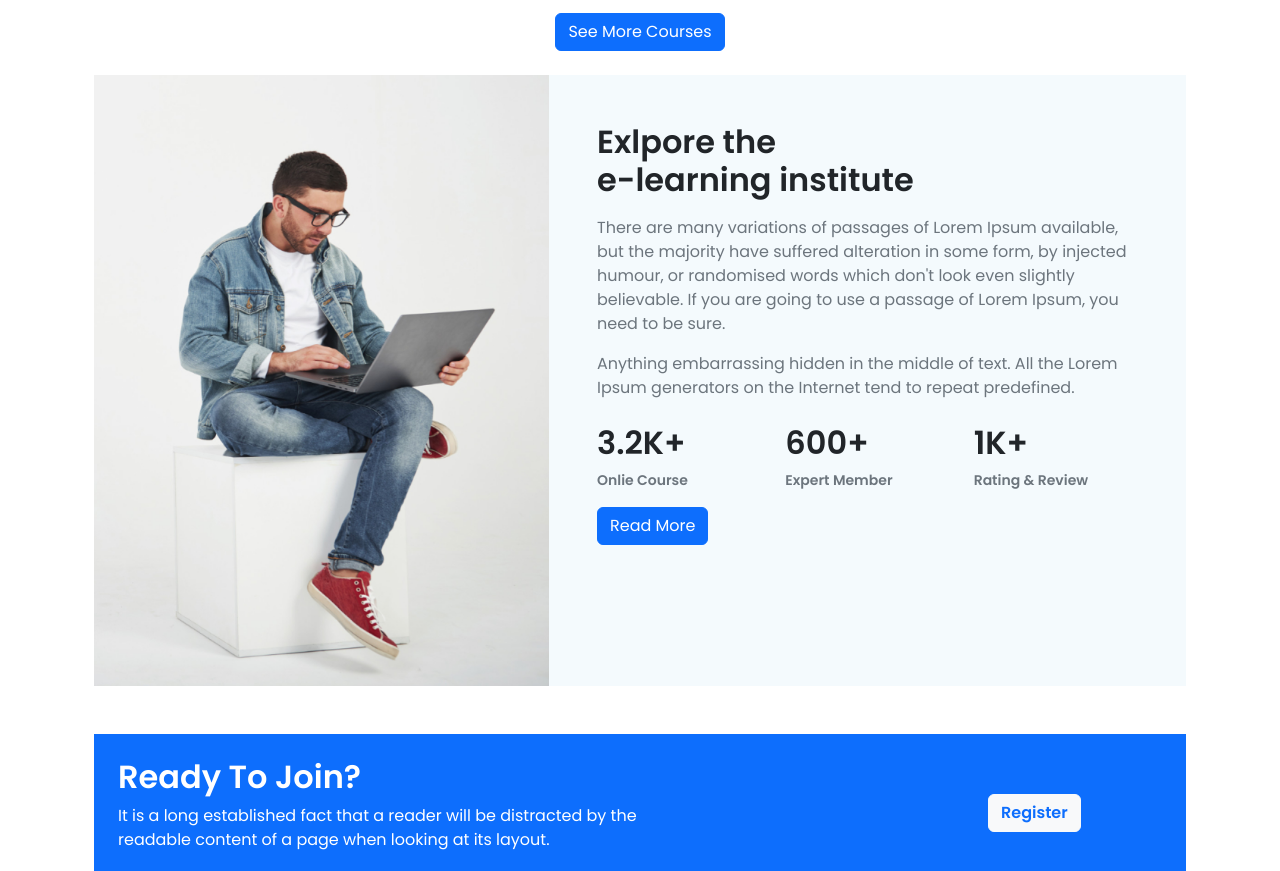
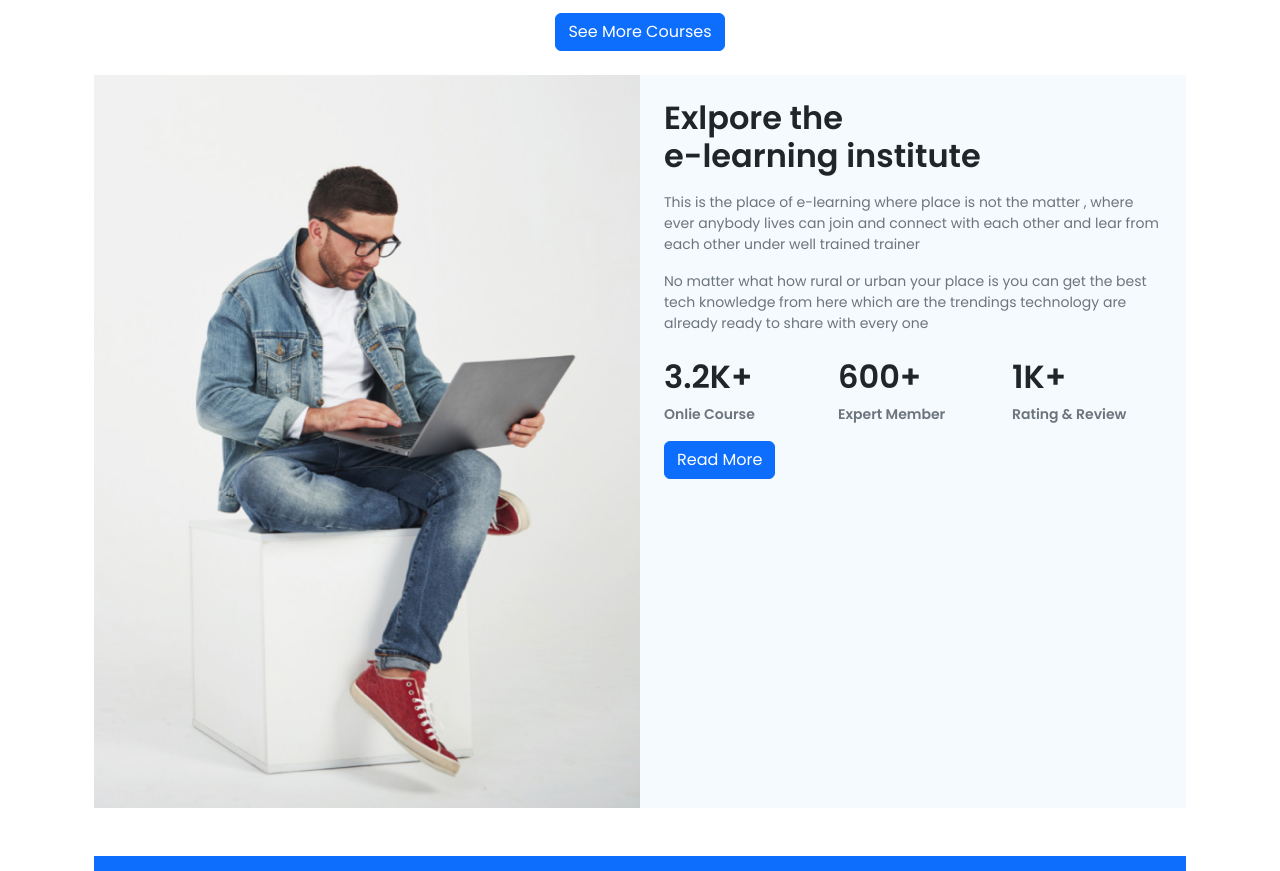
Before and after one commit to gaznafis007/assignment-edu-tech, a plain HTML site: page index.html in a window 1280 px wide. Shown: the part 1709-2580 px from the top of the page. Drawn offline with nearby package versions, Linux system fonts and the light colour scheme.

Commit message:
corrections

```diff
--- a/index.html
+++ b/index.html
@@ -22,7 +22,6 @@
         }
         .about-text{
             background: #F4FAFD;
-
         }
         .left-1{
             top: 50%;
@@ -197,19 +196,19 @@
 
     <!-- ABOUT STARTS -->
         <section class="container mt-4">
-            <div class="d-flex flex-column flex-md-row">
-                <div class="img">
-                    <img src="./resources/working.png" class="img-fluid" alt="">
+            <div class="d-flex flex-column flex-md-row about-text">
+                <div class="col-md-6">
+                    <img src="./resources/working.png" class="img-fluid h-100" alt="">
                 </div>
-                <div class="col-md-7 about-text p-5">
+                <div class="col-md-6 about-text p-4 p-md-4 p-lg-4">
                     <h1 class="fs-2 fw-semibold">
                         Exlpore the <br>e-learning institute
                     </h1>
-                    <p class="text-secondary mt-3">
-                        There are many variations of passages of Lorem Ipsum available, but the majority have suffered alteration in some form, by injected humour, or randomised words which don't look even slightly believable. If you are going to use a passage of Lorem Ipsum, you need to be sure. <span class="text-primary d-md-block d-lg-none">see more...</span>
+                    <p class="text-secondary mt-3 small">
+                        This is the place of e-learning where place is not the matter , where ever anybody lives can join and connect with each other and lear from each other under well trained trainer <span class="text-primary d-md-block d-lg-none">see more...</span>
                     </p>
-                    <p class="text-secondary d-none d-lg-block mt-3">
-                        Anything embarrassing hidden in the middle of text. All the Lorem Ipsum generators on the Internet tend to repeat predefined.
+                    <p class="text-secondary d-none d-lg-block mt-3 small">
+                        No matter what how rural or urban your place is you can get the best tech knowledge from here which are the trendings technology are already ready to share with every one
                     </p>
                     <div class="row mt-4">
                         <div class="col-6 col-lg">
```
